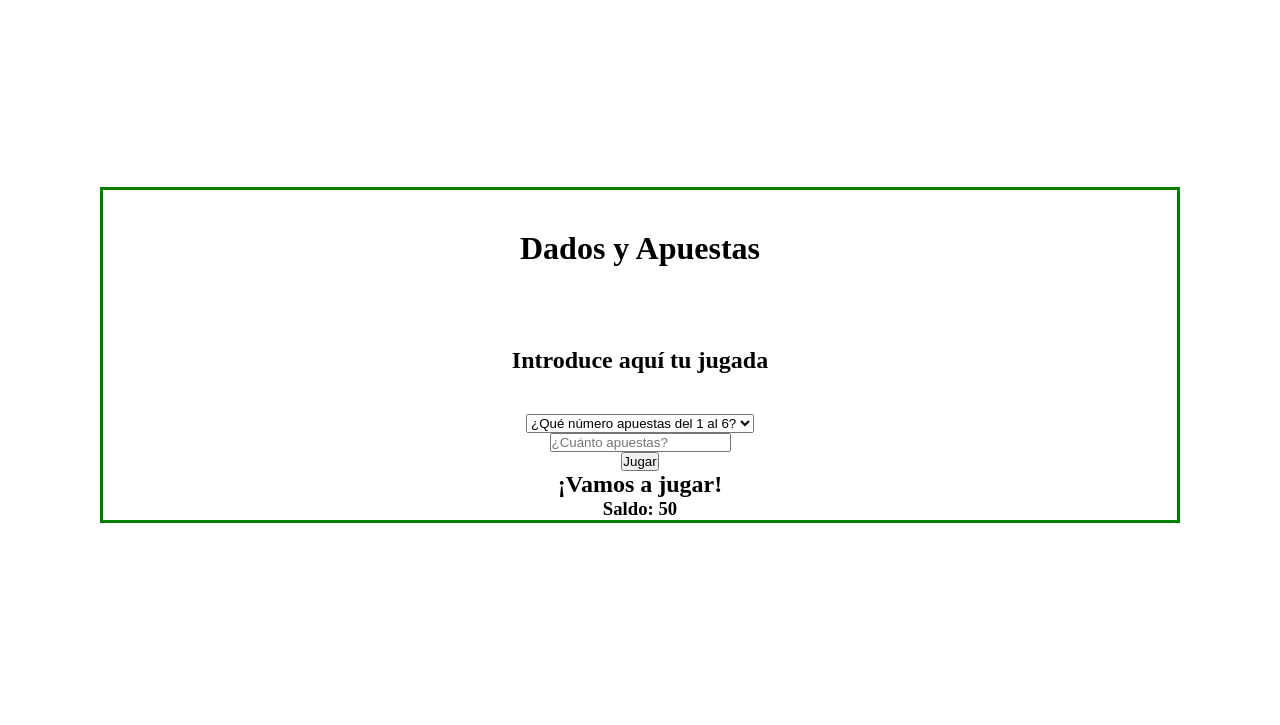
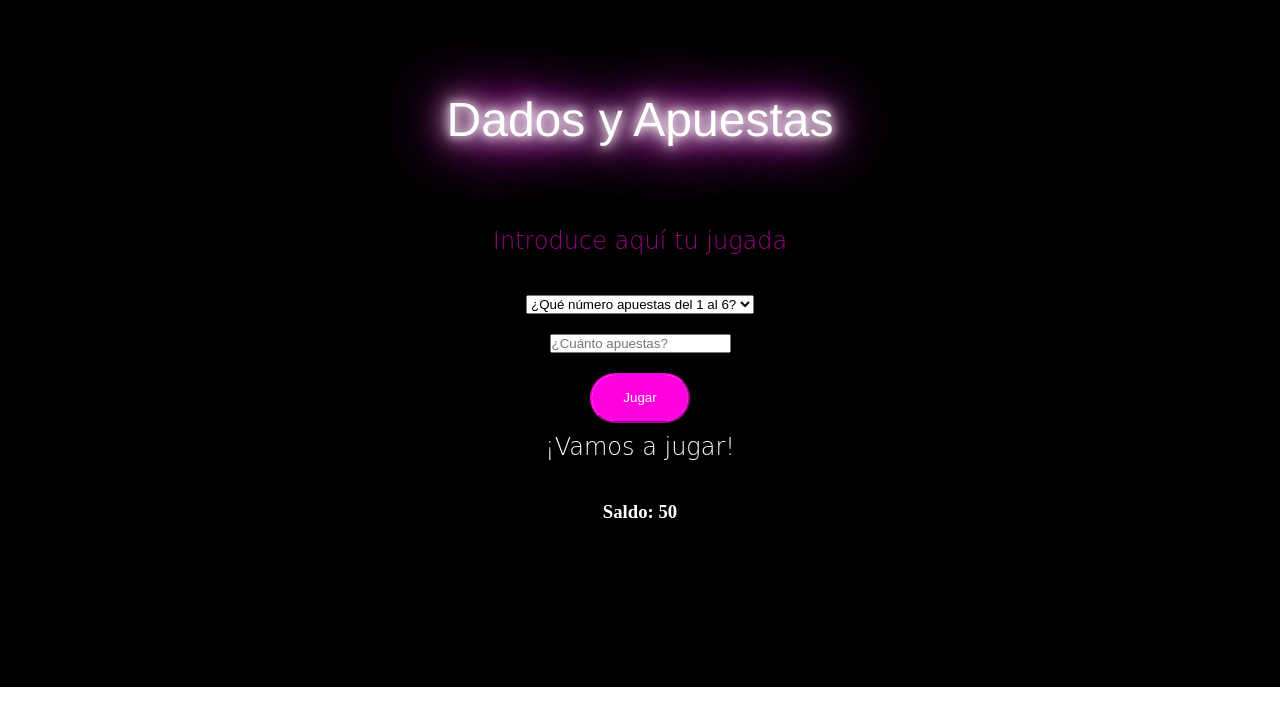
Before and after one commit to Adalab/modulo-2-evaluacion-intermedia-aliciaapadron, a plain HTML site: page index.html in a window 1280 px wide. Shown: the part 113-838 px from the top of the page. After the commit the page ends 800 px from the top, so only its background shows below. Drawn offline with Linux system fonts and the light colour scheme; a web font is replaced by a local one.

Commit message:
add styles

```diff
--- a/css/main.css
+++ b/css/main.css
@@ -5,22 +5,74 @@
 }
 
 .main {
+  height: 100vh;
   display: flex;
   flex-direction: column;
   justify-content: center;
   align-items: center;
-  border: 3px solid green;
-  margin: 300px 100px;
+  background-color: black;
 }
 
 .title {
   padding: 40px;
+  font: normal 48px / normal 'Warnes', Helvetica, sans-serif;
+  color: rgba(255, 255, 255, 1);
+  text-decoration: normal;
+  text-align: center;
+  -o-text-overflow: clip;
+  text-overflow: clip;
+  white-space: pre;
+  text-shadow: 0 0 10px rgba(255, 255, 255, 1), 0 0 20px rgba(255, 255, 255, 1),
+    0 0 30px rgba(255, 255, 255, 1), 0 0 40px #ff00de, 0 0 70px #ff00de,
+    0 0 80px #ff00de, 0 0 100px #ff00de;
+  -webkit-transition: all 200ms cubic-bezier(0.42, 0, 0.58, 1);
+  -moz-transition: all 200ms cubic-bezier(0.42, 0, 0.58, 1);
+  -o-transition: all 200ms cubic-bezier(0.42, 0, 0.58, 1);
+  transition: all 200ms cubic-bezier(0.42, 0, 0.58, 1);
 }
 
 .subtitle {
+  font-family: 'Rubik Glitch', cursive;
+  font-weight: 100;
+  color: #ff00de;
+  opacity: 60%;
   padding: 40px;
 }
 
+.form {
+  margin-bottom: 20px;
+}
+.money {
+  margin-bottom: 20px;
+}
+.playbutton {
+  width: 100px;
+  height: 50px;
+  border-radius: 80px 80px 80px 80px;
+  border-color: #ff00de;
+  color: #fff;
+  box-shadow: 0 0 40px 40px #ff00de inset, 0 0 0 0 #ff00de;
+  -webkit-transition: all 150ms ease-in-out;
+  transition: all 150ms ease-in-out;
+}
+.playbutton:hover {
+  box-shadow: 0 0 10px 0 #ff00de inset, 0 0 10px 4px #ff00de;
+  color: #ff00de;
+}
+.goPlay {
+  padding: 10px 0 20px;
+  color: white;
+  font-family: 'Rubik Glitch', cursive;
+  font-weight: 100;
+}
+.message,
+.whowins {
+  padding-bottom: 10px;
+  color: white;
+}
+.totalmoney {
+  color: #fff;
+}
 .hidden {
   display: none;
 }
--- a/index.html
+++ b/index.html
@@ -5,6 +5,9 @@
   <meta charset="UTF-8" />
   <meta http-equiv="X-UA-Compatible" content="IE=edge" />
   <meta name="viewport" content="width=device-width, initial-scale=1.0" />
+  <link rel="preconnect" href="https://fonts.googleapis.com">
+  <link rel="preconnect" href="https://fonts.gstatic.com" crossorigin>
+  <link href="https://fonts.googleapis.com/css2?family=Rubik+Glitch&display=swap" rel="stylesheet">
   <link rel="stylesheet" href="./css/main.css" />
   <title>Evaluación intermedia, modulo2, Alicia Padrón</title>
 </head>
@@ -13,7 +16,7 @@
   <main class="main">
     <h1 class="title">Dados y Apuestas</h1>
     <h2 class="subtitle">Introduce aquí tu jugada</h2>
-    <form action="">
+    <form class="form" action="">
       <select class="select js_selectNumber" name="" id="">
         <option>¿Qué número apuestas del 1 al 6?</option>
         <option>1</option>
@@ -26,7 +29,7 @@
     </form>
     <input class="money js_howMoney" type="text" value="" placeholder="¿Cuánto apuestas?" />
     <button class="playbutton js_playButton">Jugar</button>
-    <h2>¡Vamos a jugar!</h2>
+    <h2 class="goPlay">¡Vamos a jugar!</h2>
     <p class="message js_message"></p>
     <p class="whowins js_whoWins"></p>
     <h3 class="totalmoney js_totalMoney"></h3>
--- a/js/main.js
+++ b/js/main.js
@@ -39,12 +39,12 @@ function giveSecondText(textSecond) {
 function randomNumber() {
   let giveMeNumber = getRandomNumber(6);
   if (giveMeNumber == selectNumber.value) {
-    giveText('Has ganado el doble de lo apostado :D');
-    giveSecondText('Felicidades, ¡has haganado!');
+    giveText('Has ganado el doble de lo apostado 🤩');
+    giveSecondText('Felicidades, ¡has haganado!🤑');
     resultPossitive();
   } else {
-    giveText('Has perdido lo apostado :(');
-    giveSecondText('Ups...te ha ganado una máquina');
+    giveText('Has perdido lo apostado 😭');
+    giveSecondText('Ups...te ha ganado una máquina 🎰');
     resultNegative();
   }
 }
```
